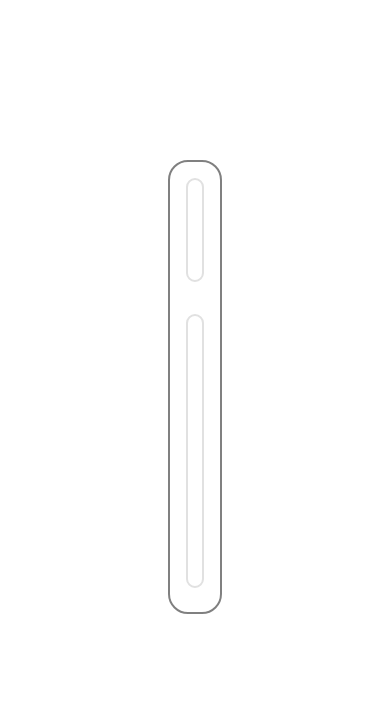
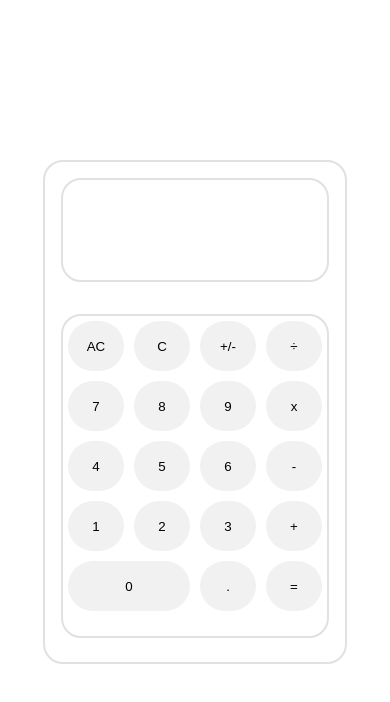
Before and after one commit to JuneDev-html/top-calculator, a plain HTML site: page index.html in a window 390 px wide. Drawn offline with Linux system fonts and the light colour scheme.

Commit message:
Create buttons & fix width shrink on mobile

```diff
--- a/index.html
+++ b/index.html
@@ -16,7 +16,37 @@
             <div class="console">
                 <div class="ui">
                     <div class="display"></div>
-                    <div class="buttons"></div>
+                    <div class="buttons">
+                        <div class="row1">
+                            <button id="ac">AC</button>
+                            <button id="c">C</button>
+                            <button id="negativeButton">+/-</button>
+                            <button id="divideButton">÷</button>
+                        </div>
+                        <div class="row2">
+                            <button id="seven">7</button>
+                            <button id="eight">8</button>
+                            <button id="nine">9</button>
+                            <button id="multiplyButton">x</button>
+                        </div>
+                        <div class="row3">
+                            <button id="four">4</button>
+                            <button id="five">5</button>
+                            <button id="six">6</button>
+                            <button id="subtractButton">-</button>
+                        </div>
+                        <div class="row4">
+                            <button id="one">1</button>
+                            <button id="two">2</button>
+                            <button id="three">3</button>
+                            <button id="addButton">+</button>
+                        </div>
+                        <div class="row5">
+                            <button id="zero">0</button>
+                            <button id="decimalButton">.</button>
+                            <button id="equalsButton">=</button>
+                        </div>
+                    </div>
                 </div>
             </div>
         </div>
--- a/styles.css
+++ b/styles.css
@@ -2,14 +2,14 @@
     display: flex;
     justify-content: center;
     align-items: center;
-    margin: 10rem;
+    margin: 10rem 1rem;
 }
 
 .console {
-    border: solid grey 2px;
+    border: solid #e1e1e1 2px;
     border-radius: 20px;
     width: 300px;
-    height: 450px;
+    height: 500px;
 }
 
 .ui {
@@ -28,5 +28,23 @@
     margin: 1rem;
     border: solid #e1e1e1 2px;
     border-radius: 20px;
-    height: 270px;
+    height: 320px;
 }
+
+.buttons div {
+    display: flex;
+    justify-content: space-evenly;
+}
+
+.buttons button {
+    flex: 1;
+    margin: 5px;
+    background-color: #f1f1f1;
+    height: 50px;
+    border: none;
+    border-radius: 100px;
+}
+
+#zero {
+    flex: 2.5;
+}
```
